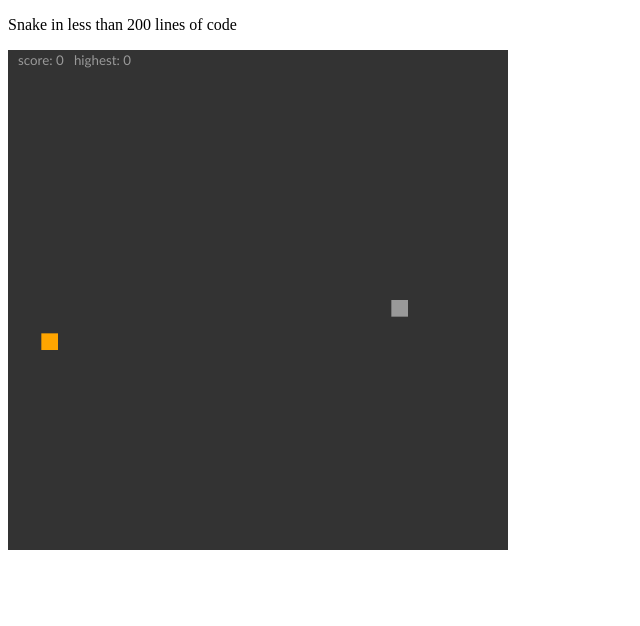
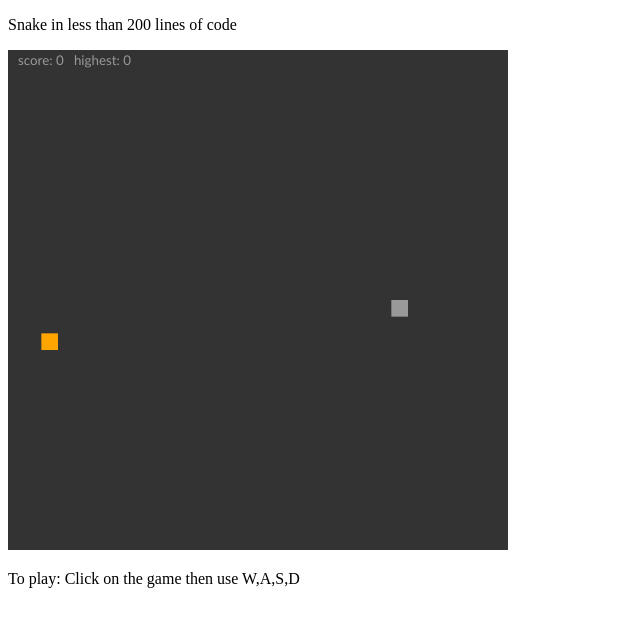
Before and after one commit to oliw/oliw.github.io, a plain HTML site: page static/snake.html in a window 1280 px wide. Shown: the whole page, without its empty margins (0-640 px from the left). Drawn offline with Linux system fonts and the light colour scheme.

Commit message:
Update documentation

```diff
--- a/static/snake.html
+++ b/static/snake.html
@@ -9,6 +9,7 @@
 <body>
     <p>Snake in less than 200 lines of code</p>
     <canvas id="game"> </canvas>
+    <p>To play: Click on the game then use W,A,S,D</p>
     <script type="text/javascript">
         var snakeGame = (function() {
             var Width = 500;
```
